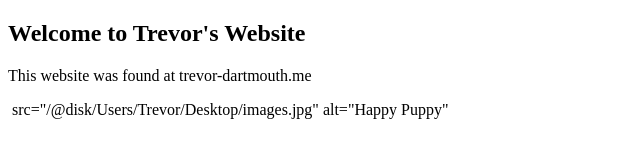
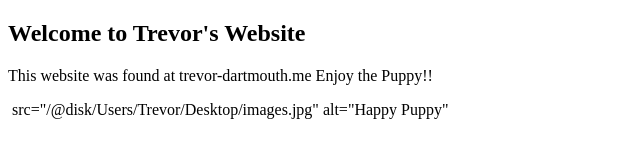
Before and after one commit to Trevor-Dartmouth/trevor-dartmouth.me, a plain HTML site: page index.html in a window 1280 px wide. Shown: the whole page, without its empty margins (0-640 px from the left). Drawn offline with Linux system fonts and the light colour scheme.

Commit message:
SA-1 Picture Update

```diff
--- a/index.html
+++ b/index.html
@@ -6,7 +6,10 @@
     <body>
 
         <h2>Welcome to Trevor's Website</h2>
-        <p>This website was found at trevor-dartmouth.me</p>
+        <p>
+            This website was found at trevor-dartmouth.me
+            Enjoy the Puppy!!
+        </p>
 
         <img> src="/Users/Trevor/Desktop/images.jpg" alt="Happy Puppy"
 
```
